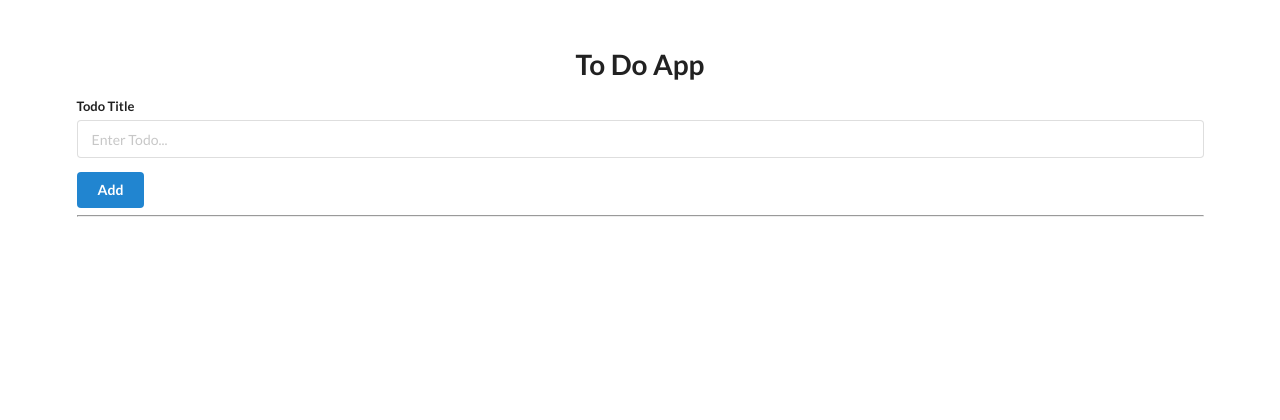
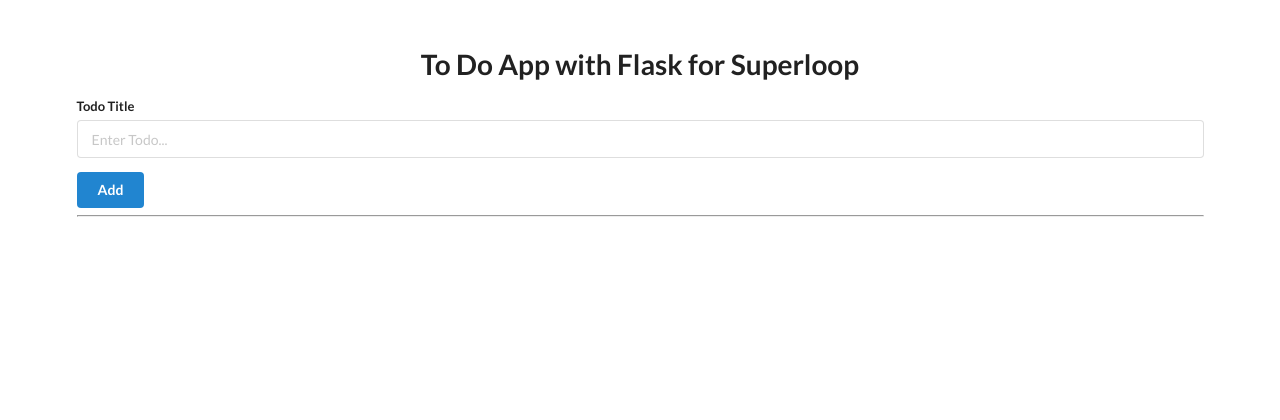
Before and after one commit to choucate/flasktodo, a Flask app: page / in a window 1280 px wide. Shown: the top 420 px of the page. Run offline with Flask 2, Linux system fonts and the light colour scheme; data that the repository does not hold is empty.

Commit message:
final working version but incomplete :(

```diff
--- a/templates/base.html
+++ b/templates/base.html
@@ -4,15 +4,16 @@
 <head>
     <meta charset="UTF-8">
     <meta name="viewport" content="width=device-width, initial-scale=1.0">
-    <title>Todo App</title>
+    <title>Todo App with Flask for Superloop</title>
 
     <link rel="stylesheet" href="https://cdn.jsdelivr.net/npm/semantic-ui@2.4.2/dist/semantic.min.css">
     <script src="https://cdn.jsdelivr.net/npm/semantic-ui@2.4.2/dist/semantic.min.js"></script>
+
 </head>
 
 <body>
     <div style="margin-top: 50px;" class="ui container">
-        <h1 class="ui center aligned header">To Do App</h1>
+        <h1 class="ui center aligned header">To Do App with Flask for Superloop</h1>
 
         <form class="ui form" action="/add" method="post">
             <div class="field">
@@ -39,6 +40,7 @@
         </div>
         {% endfor %}
     </div>
+
 </body>
 
 </html>
```
Also changed, not shown: README.md, db.sqlite, 1 other file.
